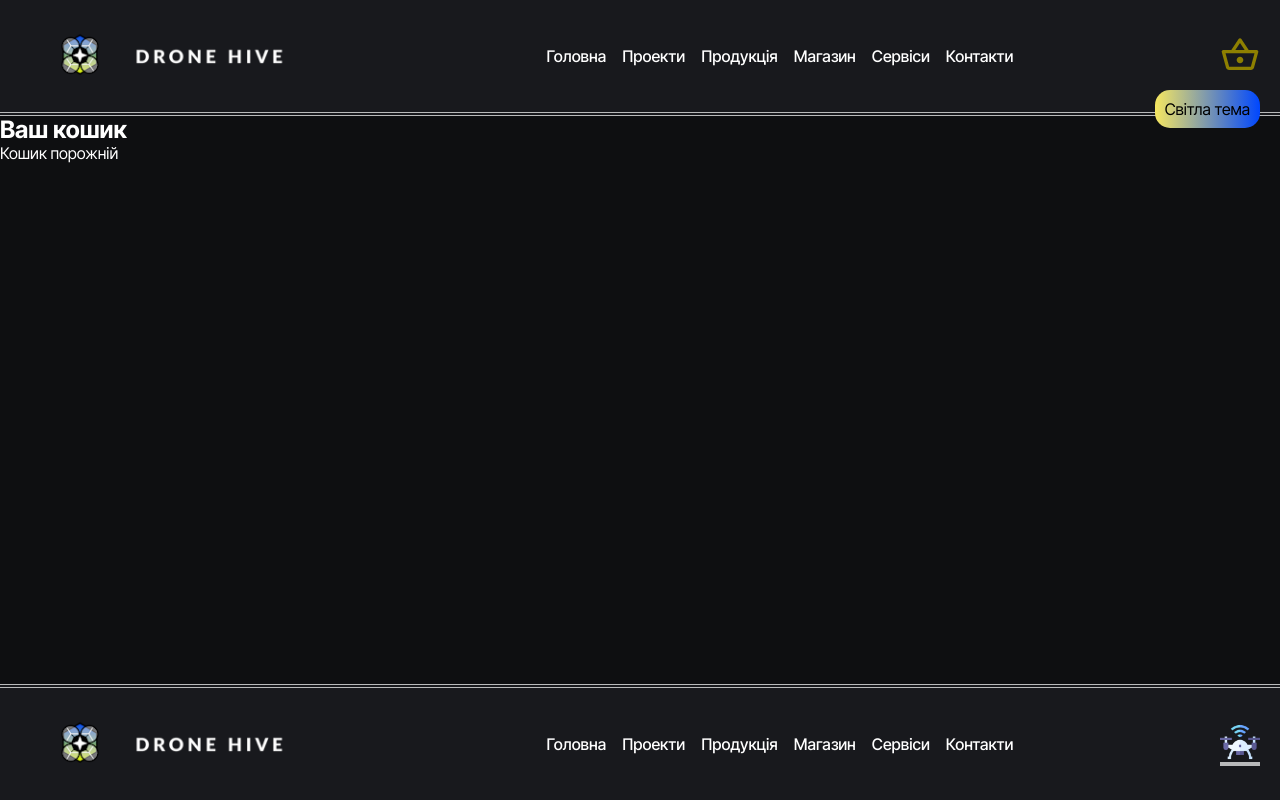
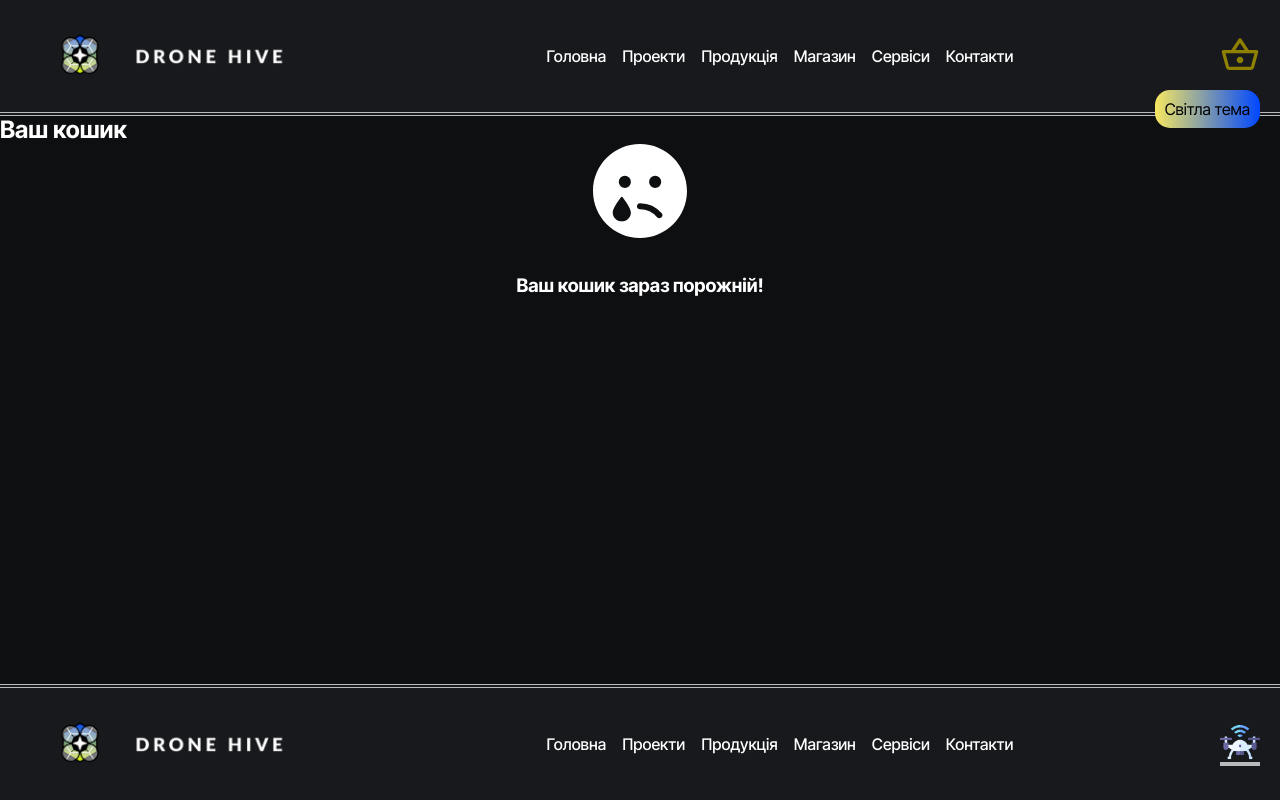
Before and after one commit to nadiiahonchar1/drone-hiwe-with-module, a Next.js app: page /cart in a window 1280 px wide. Built offline with nearby package versions, Linux system fonts and the light colour scheme.

Commit message:
added empty cart

```diff
--- /dev/null
+++ b/src/app/cart/cart.module.css
@@ -0,0 +1,15 @@
+.emptyCart {
+  text-align: center;
+}
+.emptyCart::before {
+  background-color: currentColor;
+  content: '';
+  display: block;
+  height: 5em;
+  margin: 0 auto 2em;
+  mask-image: url('../../assets/emptyCart.svg');
+  mask-position: center;
+  mask-repeat: no-repeat;
+  mask-size: 5em;
+  width: 5em;
+}
--- a/src/app/cart/page.tsx
+++ b/src/app/cart/page.tsx
@@ -1,8 +1,11 @@
 'use client';
 
 import React from 'react';
+import Image from 'next/image';
 import { useSelector } from 'react-redux';
 import { RootState } from '@/app/redux/store';
+// import EmptyCart from '@/assets/emptyCart.svg';
+import style from './cart.module.css';
 
 export default function Cart() {
   const cartItems = useSelector((state: RootState) => state.cart.items);
@@ -20,7 +23,16 @@ export default function Cart() {
           </div>
         ))
       ) : (
-        <p>Кошик порожній</p>
+        <>
+          {/* <Image
+            className={style.emo}
+            src={EmptyCart}
+            alt="Сумний смайлик"
+            width={100}
+            height={100}
+          /> */}
+          <h3 className={style.emptyCart}>Ваш кошик зараз порожній!</h3>
+        </>
       )}
     </div>
   );
```
Also changed, not shown: src/assets/emptyCart.svg (added).
